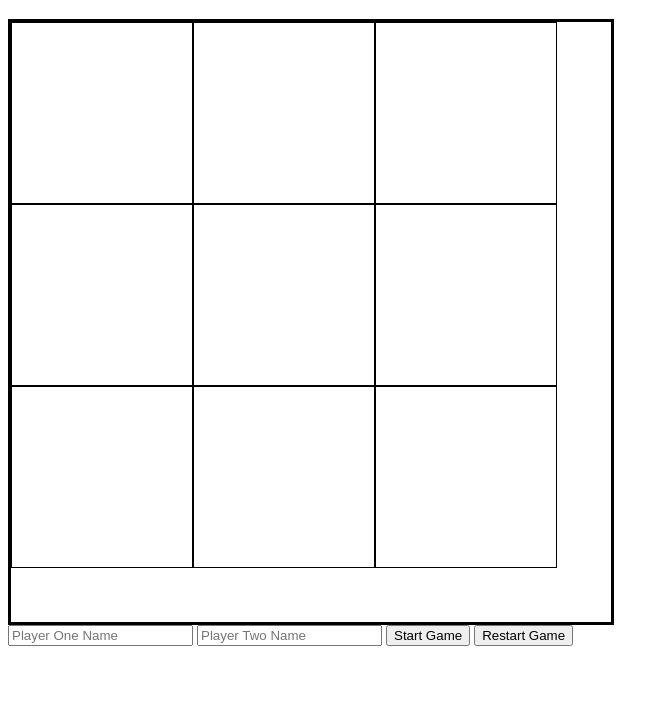
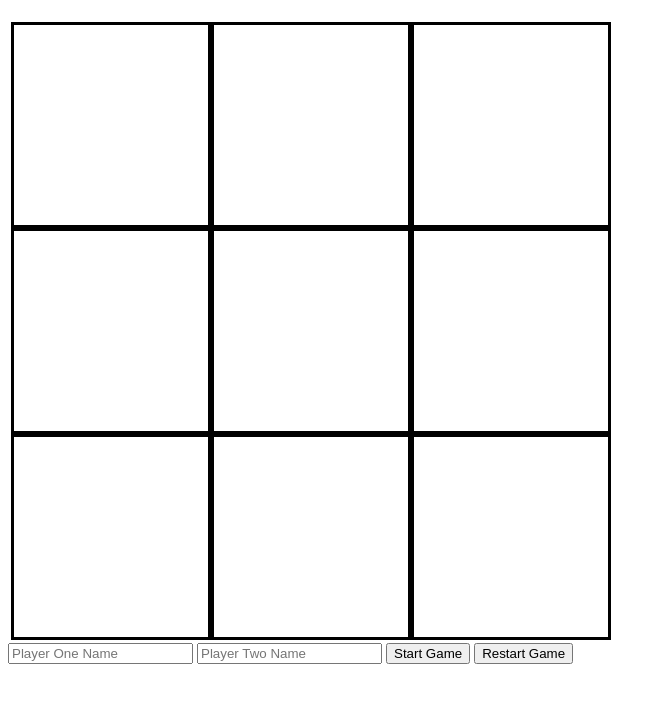
Before and after one commit to charliewturner/project-tic-tac-toe-two, a plain HTML site: page index.html in a window 1280 px wide. Both pictures are taken after a click on the button "Start Game". Shown: the part 61-764 px from the top of the page, without its empty margins (0-669 px from the left). Drawn offline with Linux system fonts and the light colour scheme.

Commit message:
Fix CSS for board

```diff
--- a/script.js
+++ b/script.js
@@ -17,13 +17,11 @@ const Gameboard = (function () {
     const renderBoard = () => {
         let boardHTML = "";
 
-
         gameboard.forEach((square, index) => {
             boardHTML += `<div class="square" id=${index}>${square}</div>`
         });
         let container = document.getElementById('board-container');
         container.innerHTML = boardHTML;
-
     };
 
     return {
--- a/style.css
+++ b/style.css
@@ -4,18 +4,22 @@
 }
 
 #board-container {
-    border-style: solid;
+
 
     width: 600px;
     aspect-ratio: 1/1;
     justify-content: center;
     align-items: center;
 
+    display: grid;
+
+    grid-template-columns: repeat(3, 1fr);
+    padding: 3px;
 }
 
 
 .square {
-    display: flex;
+    /* display: flex;
     flex-wrap: wrap;
     float: left;
     border: 1px solid black;
@@ -23,8 +27,12 @@
     align-items: center;
     width: 30%;
     height: 30%;
-    margin: auto;
+    margin: auto; */
 
     text-align: center;
     font-size: 80px;
+    border-style: solid;
+    height: 200px;
+
+
 }
```
